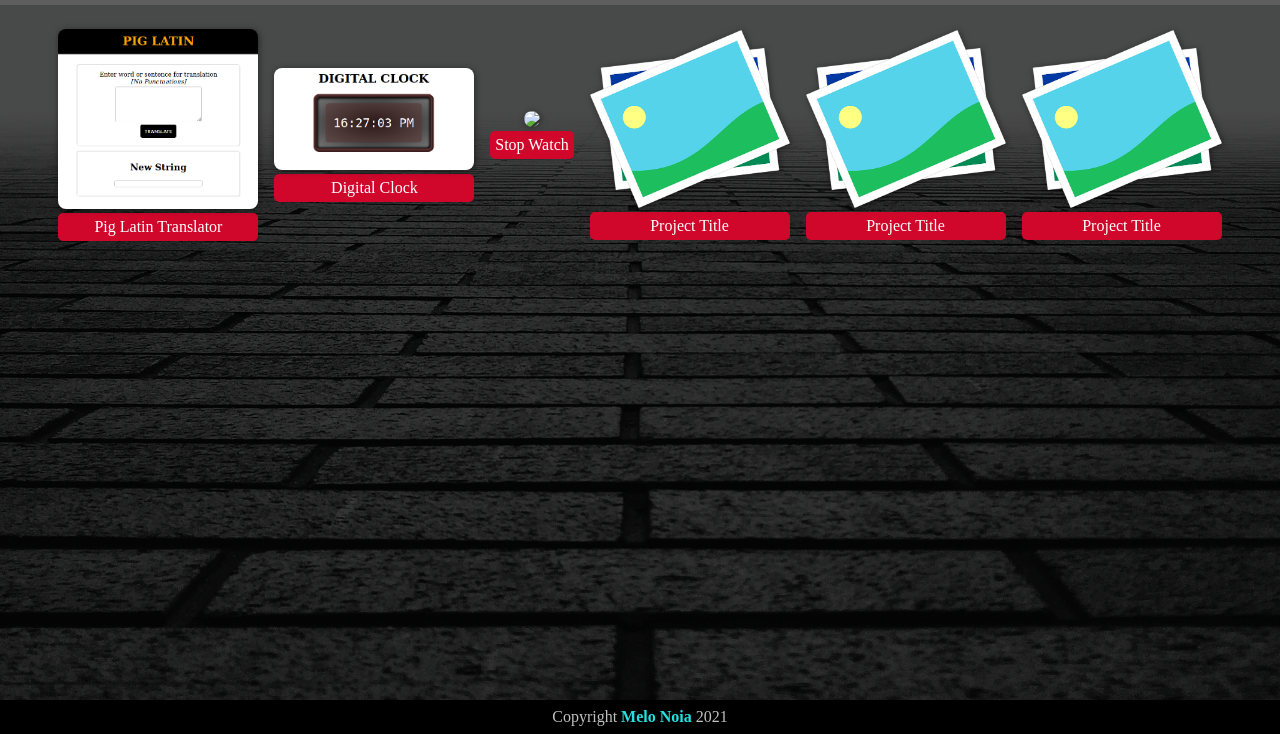
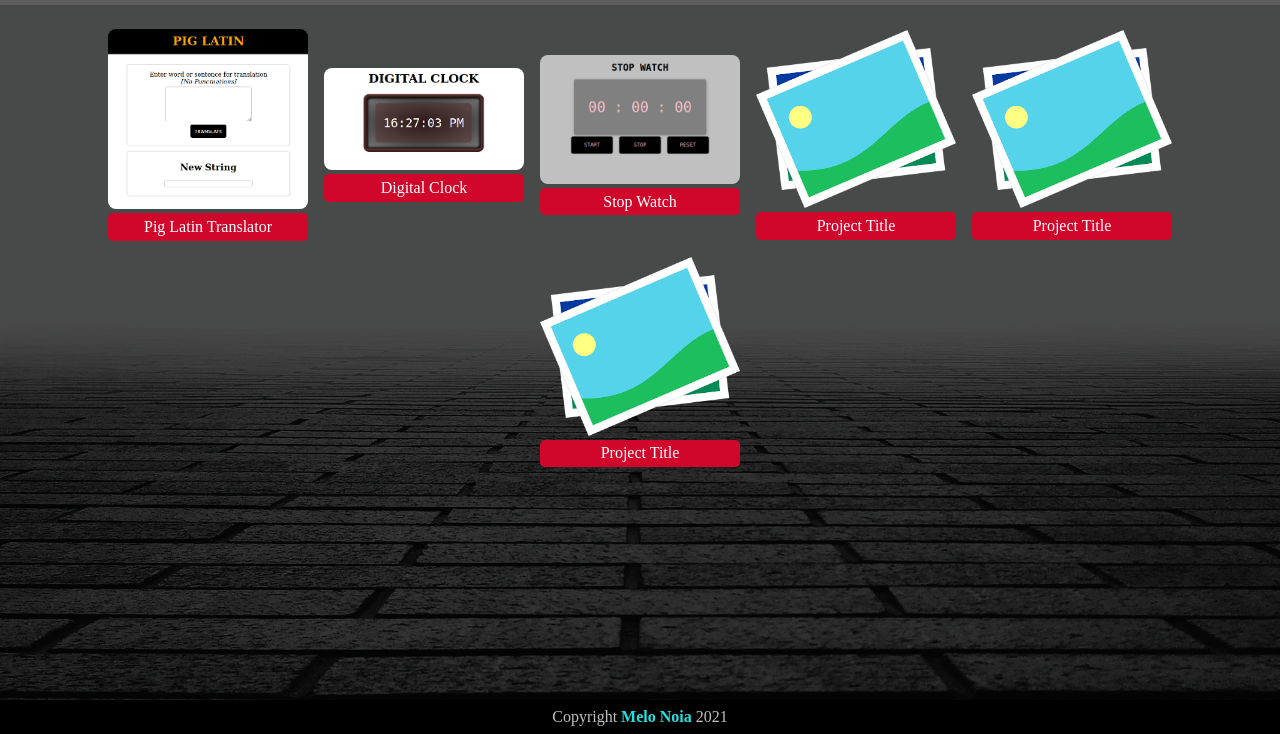
Before and after one commit to Melonoia/simple-js, a plain HTML site: page index.html in a window 1280 px wide. Shown: the part 66-800 px from the top of the page. Drawn offline with Linux system fonts and the light colour scheme.

Commit message:
Add screenshot

```diff
--- a/styles.css
+++ b/styles.css
@@ -16,6 +16,7 @@ body {
     background-position: center;
     background-repeat: no-repeat;
     background-blend-mode: overlay;
+    background-attachment: fixed;
     height: 100%;
 }
 
@@ -44,12 +45,16 @@ img {
     border: none;
     border-radius: .5em;
     width: 200px;
-    filter: drop-shadow(1px 1px 3px #04040480);
+}
+
+img:hover {
+    filter: drop-shadow(3px 3px 5px #04040480);
 }
 
 figure {
     padding: .5em;
 }
+
 
 figcaption {
     background-color: #d0072b;
```
Also changed, not shown: assets/sw.png (added).
